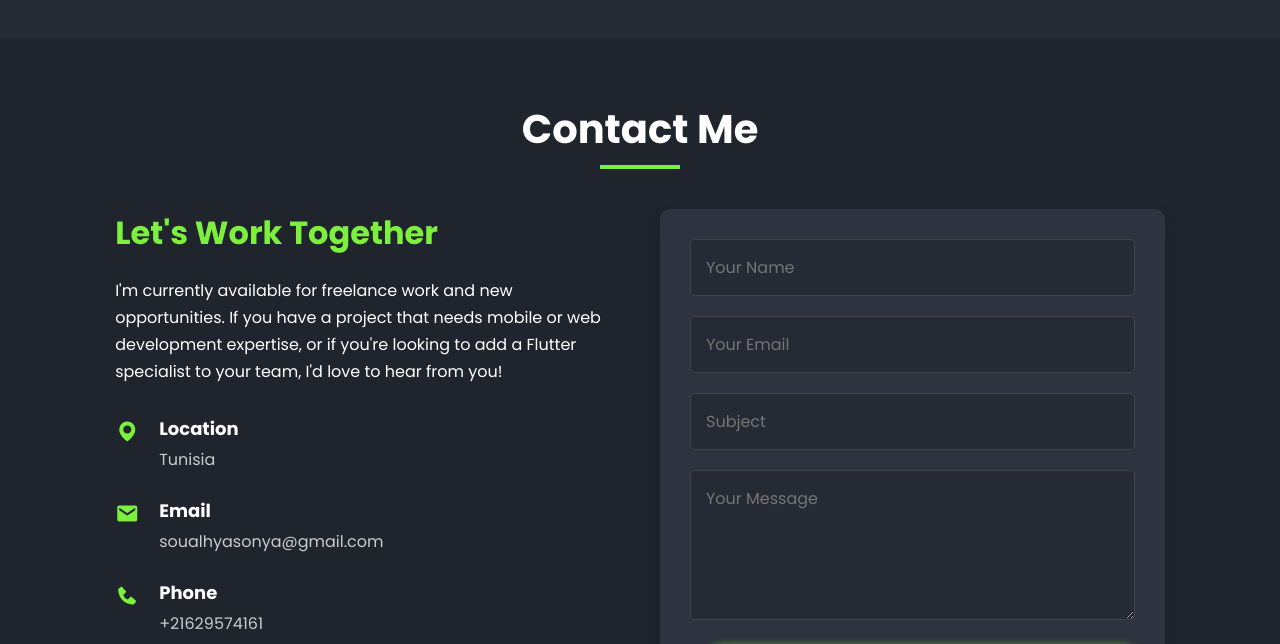
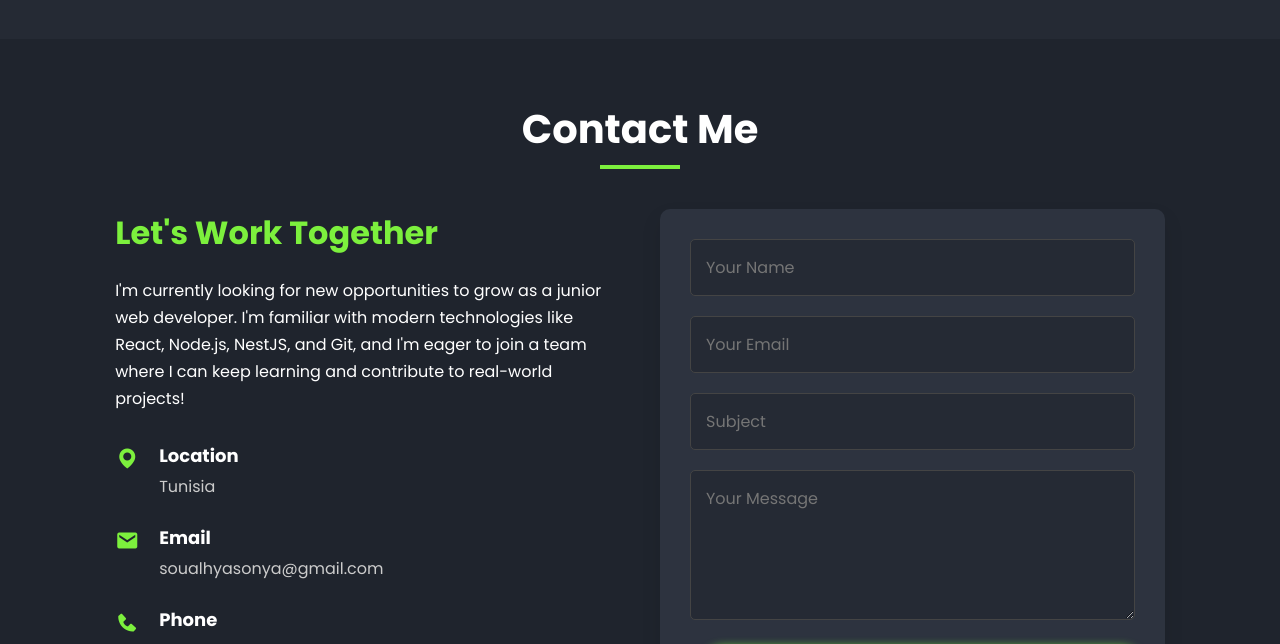
Before and after one commit to Sonya-slh/MyPortfolio, a website: page portfolio-main/index.html in a window 1280 px wide. Shown: the part 3111-3755 px from the top of the page. Drawn offline with nearby package versions, Linux system fonts and the light colour scheme.

Commit message:
some modification

```diff
--- a/portfolio-main/index.html
+++ b/portfolio-main/index.html
@@ -303,9 +303,9 @@
             <div class="contact-content">
                 <div class="contact-text">
                     <h3>Let's Work Together</h3>
-                    <p>I'm currently available for freelance work and new opportunities. If you have a project that
-                        needs mobile or web development expertise, or if you're looking to add a Flutter specialist to
-                        your team, I'd love to hear from you!</p>
+                    <p>I'm currently looking for new opportunities to grow as a junior web developer. I'm familiar with modern technologies
+                    like React, Node.js, NestJS, and Git, and I'm eager to join a team where I can keep learning and contribute to
+                    real-world projects!</p>
                 </div>
 
                 <div class="contact-info-large">
```
